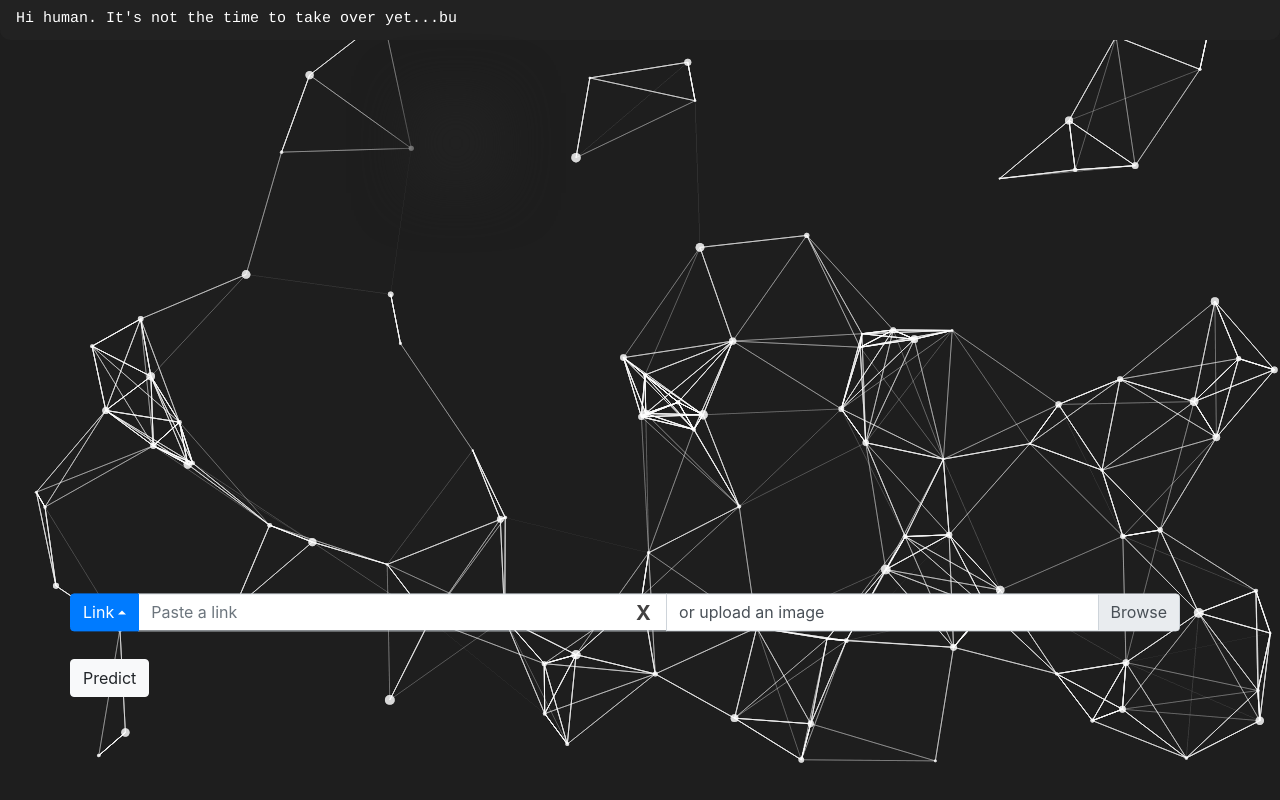
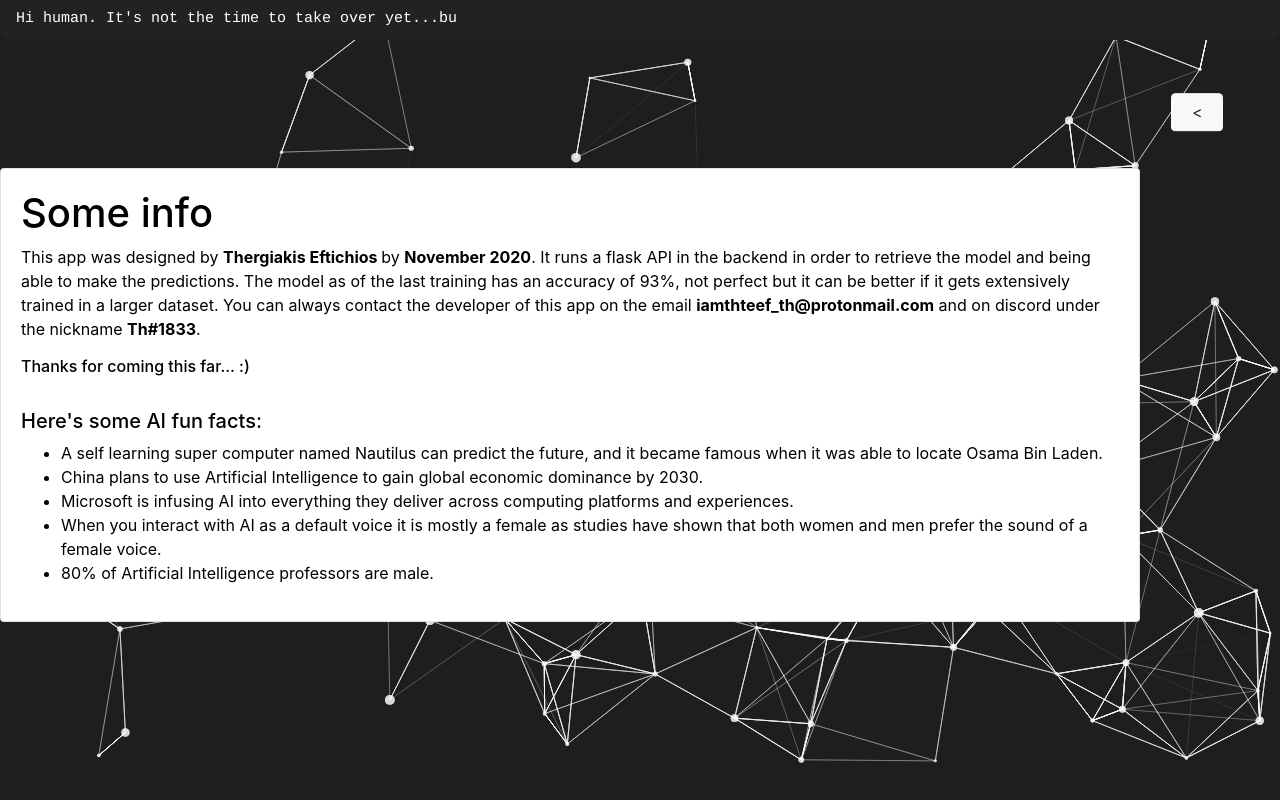
Before and after one commit to iamtheef/cat-or-dog, a React (Create React App) app: page /#/info in a window 1280 px wide. Before the commit this address led to /. Built offline with nearby package versions, Linux system fonts and the light colour scheme.

Commit message:
info page

```diff
--- a/package.json
+++ b/package.json
@@ -2,7 +2,6 @@
   "name": "client",
   "version": "0.1.0",
   "private": true,
-
   "dependencies": {
     "@testing-library/jest-dom": "^5.11.4",
     "@testing-library/react": "^11.1.0",
@@ -12,12 +11,14 @@
     "@types/react": "^16.9.53",
     "@types/react-bootstrap": "^0.32.24",
     "@types/react-dom": "^16.9.8",
+    "@types/react-router-dom": "^5.1.6",
     "axios": "^0.21.0",
     "bootstrap": "^4.5.3",
     "particles.js": "^2.0.0",
     "react": "^17.0.1",
     "react-bootstrap": "^1.4.0",
     "react-dom": "^17.0.1",
+    "react-router-dom": "^5.2.0",
     "react-scripts": "4.0.0",
     "react-tsparticles": "^1.18.11",
     "typescript": "^4.0.3",
--- a/src/App.tsx
+++ b/src/App.tsx
@@ -1,28 +1,21 @@
 import React from "react";
-import "./App.css";
 import { Background } from "./Components/Background";
-import { MainForm } from "./Components/MainForm";
-import { Container } from "react-bootstrap";
-import { InputProvider } from "./Context/Input";
-import { PredictionProvider } from "./Context/Prediction";
-import { InputCanvas } from "./Components/InputCanvas";
 import { TypingEffect } from "./Components/TypingEffect";
-import { Buttons } from "./Components/Buttons";
+import { MainRoom } from "./Components/MainRoom";
+import { Info } from "./Components/Info";
+import { Switch, HashRouter, Route } from "react-router-dom";
 
 function App() {
   return (
     <div className="App">
       <Background />
       <TypingEffect />
-      <InputProvider>
-        <PredictionProvider>
-          <Container>
-            <InputCanvas />
-            <MainForm />
-            <Buttons />
-          </Container>
-        </PredictionProvider>
-      </InputProvider>
+      <HashRouter>
+        <Switch>
+          <Route exact path="/" component={MainRoom} />
+          <Route exact path="/info" component={Info} />
+        </Switch>
+      </HashRouter>
     </div>
   );
 }
--- /dev/null
+++ b/src/Components/Info.tsx
@@ -0,0 +1,52 @@
+import React, { FC } from "react";
+import { Container, Row, Card } from "react-bootstrap";
+import { BackIcon } from "../assets/BackIcon";
+
+export const Info: FC = () => {
+  return (
+    <div>
+      <BackIcon />
+      <Container className="info-page">
+        <Row>
+          <Card body>
+            <h1>Some info</h1>
+            <p>
+              This app was designed by <b>Thergiakis Eftichios </b>by{" "}
+              <b>November 2020</b>. It runs a flask API in the backend in order
+              to retrieve the model and being able to make the predictions. The
+              model as of the last training has an accuracy of 93%, not perfect
+              but it can be better if it gets extensively trained in a larger
+              dataset. You can always contact the developer of this app on the
+              email <b>iamthteef_th@protonmail.com</b> and on discord under the
+              nickname <b>Th#1833</b>.
+            </p>
+            <h6>{"Thanks for coming this far... :)"}</h6>
+
+            <h5 style={{ marginTop: "3%" }}>Here's some AI fun facts:</h5>
+            <ul>
+              <li>
+                A self learning super computer named Nautilus can predict the
+                future, and it became famous when it was able to locate Osama
+                Bin Laden.
+              </li>
+              <li>
+                China plans to use Artificial Intelligence to gain global
+                economic dominance by 2030.
+              </li>
+              <li>
+                Microsoft is infusing AI into everything they deliver across
+                computing platforms and experiences.
+              </li>
+              <li>
+                When you interact with AI as a default voice it is mostly a
+                female as studies have shown that both women and men prefer the
+                sound of a female voice.{" "}
+              </li>
+              <li>80% of Artificial Intelligence professors are male.</li>
+            </ul>
+          </Card>
+        </Row>
+      </Container>
+    </div>
+  );
+};
--- /dev/null
+++ b/src/Components/MainRoom.tsx
@@ -0,0 +1,23 @@
+import React, { FC } from "react";
+import { MainForm } from "./MainForm";
+import { Container } from "react-bootstrap";
+import { InputProvider } from "../Context/Input";
+import { PredictionProvider } from "../Context/Prediction";
+import { InputCanvas } from "./InputCanvas";
+import { Buttons } from "./Buttons";
+import { InfoIcon } from "../assets/InfoIcon";
+
+export const MainRoom: FC = () => {
+  return (
+    <InputProvider>
+      <PredictionProvider>
+        <Container>
+          <InfoIcon />
+          <InputCanvas />
+          <MainForm />
+          <Buttons />
+        </Container>
+      </PredictionProvider>
+    </InputProvider>
+  );
+};
--- /dev/null
+++ b/src/assets/BackIcon.tsx
@@ -0,0 +1,13 @@
+import React, { FC } from "react";
+import { Button } from "react-bootstrap";
+import { Link } from "react-router-dom";
+
+export const BackIcon: FC = () => {
+  return (
+    <Link to="/">
+      <Button variant="light" className="back-button">
+        {`<`}
+      </Button>
+    </Link>
+  );
+};
--- /dev/null
+++ b/src/assets/InfoIcon.tsx
@@ -0,0 +1,13 @@
+import React, { FC } from "react";
+import { Button } from "react-bootstrap";
+import { Link } from "react-router-dom";
+
+export const InfoIcon: FC = () => {
+  return (
+    <Link to="/info">
+      <Button variant="light" className="info-button">
+        Info
+      </Button>
+    </Link>
+  );
+};
--- a/src/index.css
+++ b/src/index.css
@@ -1,3 +1,24 @@
+.info-page {
+  margin-top: 10%;
+  padding-left: auto !important;
+  padding-right: auto !important;
+  position: absolute;
+  color: black;
+}
+
+.back-button {
+  position: absolute;
+  width: 52px;
+  margin-left: 91.5%;
+  transform: translateY(140%);
+}
+
+.info-button {
+  position: absolute;
+  margin-left: 80%;
+  transform: translateY(140%);
+}
+
 .x-icon {
   position: absolute;
   font-size: 20px;
@@ -85,6 +106,14 @@
 }
 
 @media only screen and (max-width: 600px) {
+  .info-page {
+    margin-top: 30%;
+  }
+
+  .back-button {
+    margin-left: 83%;
+  }
+
   .message-board {
     width: 50%;
     margin-left: 30%;
```
Also changed, not shown: src/App.css (deleted), 1 other file (tests, documents, lock files or other folders).
